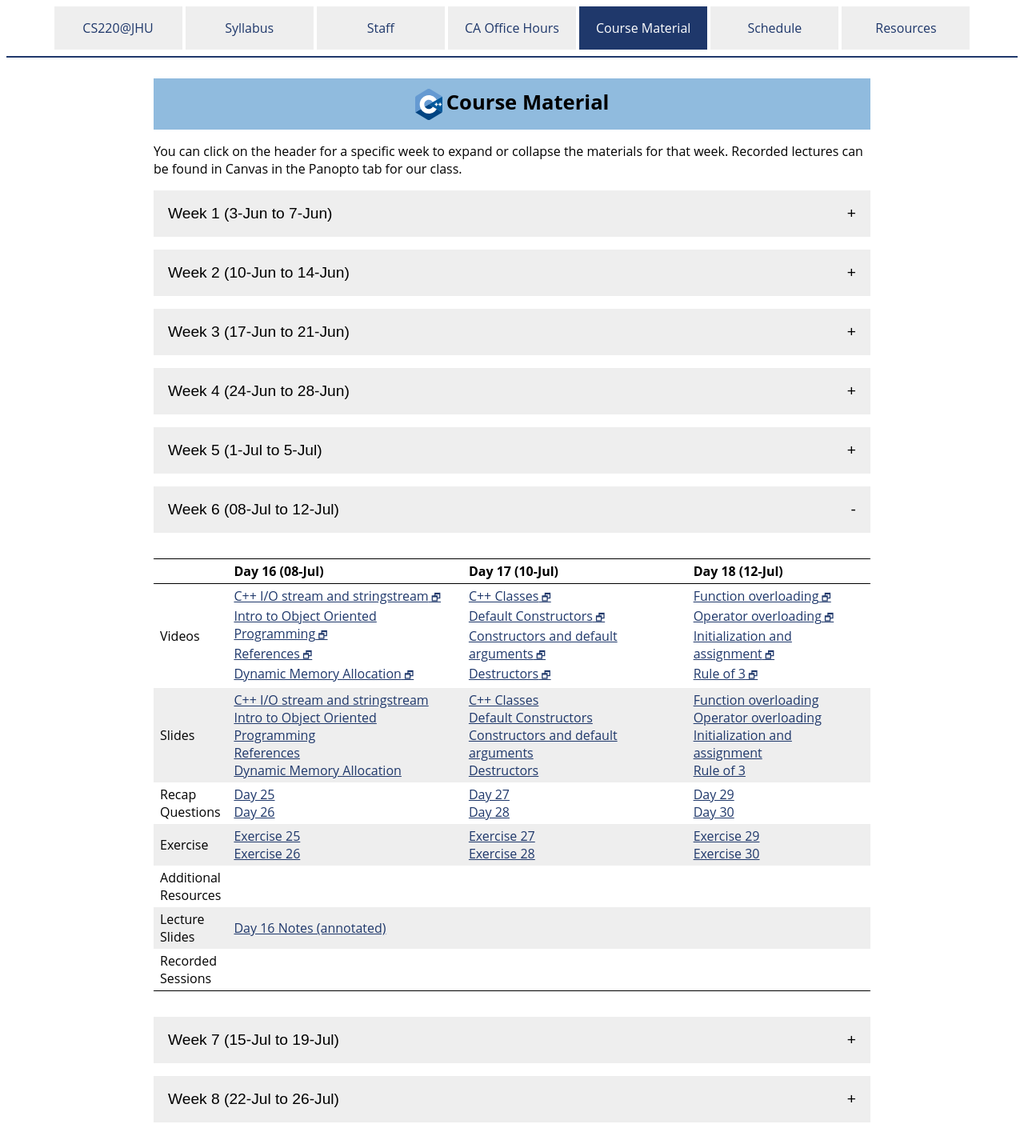
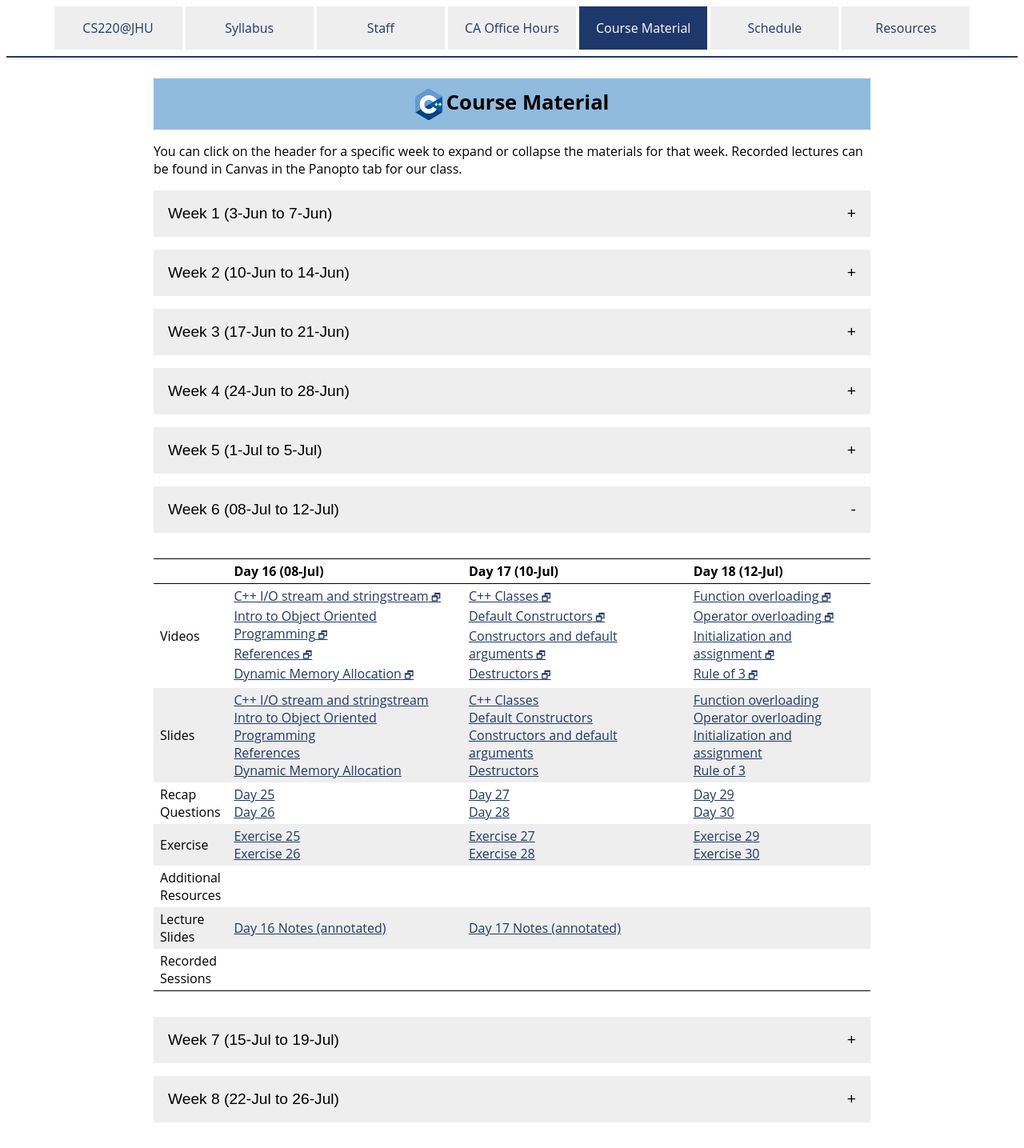
Before and after one commit to jhu-ip/cs220-summer24, a Jekyll site: the page built from material.md, in a window 1280 px wide. Shown: the whole page at 80% size. Built offline with Jekyll 4.4.1, drawn with Linux system fonts in a browser that asks for light colours.

Commit message:
Add Material for session17

```diff
--- a/material.csv
+++ b/material.csv
@@ -191,6 +191,7 @@ Week,Day,Date,Type,Link text,URL
 6,2,10-Jul,Slides,Destructors,slides/day28_destructors.pdf
 6,2,10-Jul,Recap,Day 28,questions/day28.html
 6,2,10-Jul,Exercise,Exercise 28,exercise/ex28.html
+6,2,10-Jul,LectureSlides,"Day 17 Notes (annotated)",slides/summer24_slides/summer24_session17_day27-28_annotated.pdf
 
 6,3,12-Jul,Video,Function overloading,https://jh.hosted.panopto.com/Panopto/Pages/Viewer.aspx?id=2c8031d1-8509-4b22-881b-ae2300279f65
 6,3,12-Jul,Video,Operator overloading,https://jh.hosted.panopto.com/Panopto/Pages/Viewer.aspx?id=ee4c0ea7-24f8-426a-9291-ae2300279f0e
--- a/material.md
+++ b/material.md
@@ -348,7 +348,7 @@ the materials for that week. Recorded lectures can be found in Canvas in the Pan
     <tr>
       <td>Lecture<br>Slides</td>
       <td><a href='slides/summer24_slides/summer24_session16_day25-26_annotated.pdf'>Day 16 Notes (annotated)</a></td>
-      <td></td>
+      <td><a href='slides/summer24_slides/summer24_session17_day27-28_annotated.pdf'>Day 17 Notes (annotated)</a></td>
       <td></td>
     </tr>
     <tr>
```
Also changed, not shown: 1 other file.
